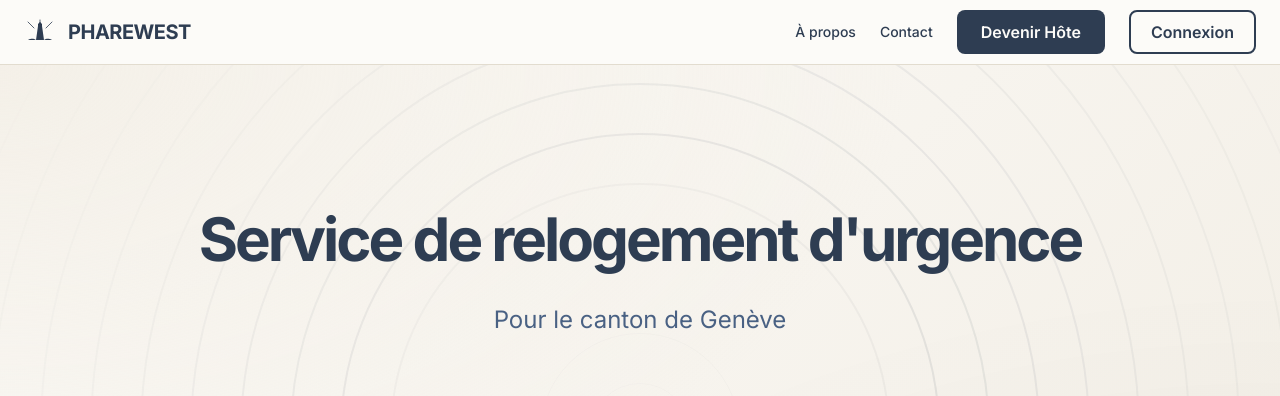
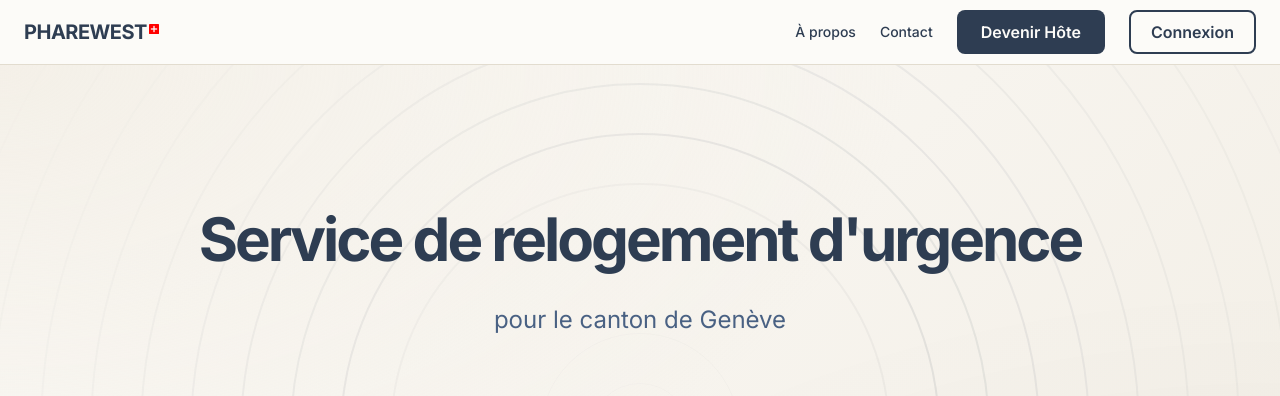
Before and after one commit to valcourgeau/sini, a Next.js app: page / in a window 1280 px wide. Shown: the top 396 px of the page. Built offline with nearby package versions, Linux system fonts and the light colour scheme.

Commit message:
feat: better swiss flag

```diff
--- a/src/app/page.tsx
+++ b/src/app/page.tsx
@@ -103,7 +103,7 @@ export default function HomePage() {
 
             {/* Enhanced subtitle */}
             <p className="text-xl md:text-2xl text-muted-foreground mb-16 animate-in fade-in duration-1000 delay-200">
-              Pour le canton de Genève
+              pour le canton de Genève
             </p>
 
             {/* Enhanced action buttons with glass effect */}
--- a/src/components/ui/logo.tsx
+++ b/src/components/ui/logo.tsx
@@ -15,35 +15,7 @@ const sizes = {
 
 export function Logo({ className, size = 'md' }: LogoProps) {
   return (
-    <div className={cn('flex items-center gap-3', className)}>
-      {/* Lighthouse Icon */}
-      <svg
-        className={cn(sizes[size], 'w-auto')}
-        viewBox="0 0 800 800"
-        fill="currentColor"
-      >
-        {/* Light beams - simplified */}
-        <path
-          d="M250,300 L100,150 M400,250 L400,100 M550,300 L700,150"
-          fill="none"
-          stroke="currentColor"
-          strokeWidth="20"
-          strokeLinecap="round"
-        />
-
-        {/* Lighthouse silhouette */}
-        <path d="M400,150 L350,200 L350,250 L300,600 L500,600 L450,250 L450,200 L400,150 Z" />
-
-        {/* Lighthouse top */}
-        <path d="M350,250 C350,200 450,200 450,250 L450,300 L350,300 Z" />
-
-        {/* Top dome */}
-        <path d="M375,200 L400,150 L425,200 C425,225 375,225 375,200 Z" />
-
-        {/* Ground/rocks */}
-        <path d="M100,600 C200,550 250,575 300,600 L500,600 C550,575 600,550 700,600 L100,600 Z" />
-      </svg>
-
+    <div className={cn('relative inline-flex items-center', className)}>
       {/* Pharewest Text */}
       <span className={cn(
         'font-sans font-bold tracking-tight',
@@ -55,6 +27,25 @@ export function Logo({ className, size = 'md' }: LogoProps) {
       )}>
         PHAREWEST
       </span>
+
+      {/* Swiss Flag as asterisk in top right corner */}
+      <svg
+        className={cn('absolute flex-shrink-0', {
+          'h-2 w-2 top-1 -right-2': size === 'sm',
+          'h-2.5 w-2.5 top-1.5 -right-3': size === 'md',
+          'h-3 w-3 top-1 -right-3': size === 'lg',
+        })}
+        viewBox="0 0 16 16"
+        fill="none"
+        xmlns="http://www.w3.org/2000/svg"
+      >
+        {/* Red background */}
+        <rect width="16" height="16" fill="#FF0000" rx="1"/>
+        {/* White cross - horizontal arm */}
+        <rect x="3" y="7" width="10" height="2" fill="white"/>
+        {/* White cross - vertical arm */}
+        <rect x="7" y="3" width="2" height="10" fill="white"/>
+      </svg>
     </div>
   );
 }
```
